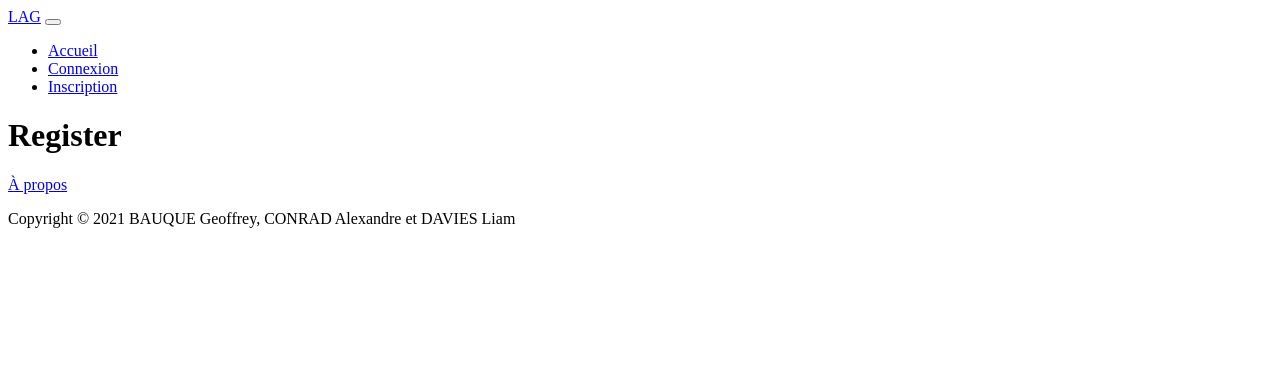
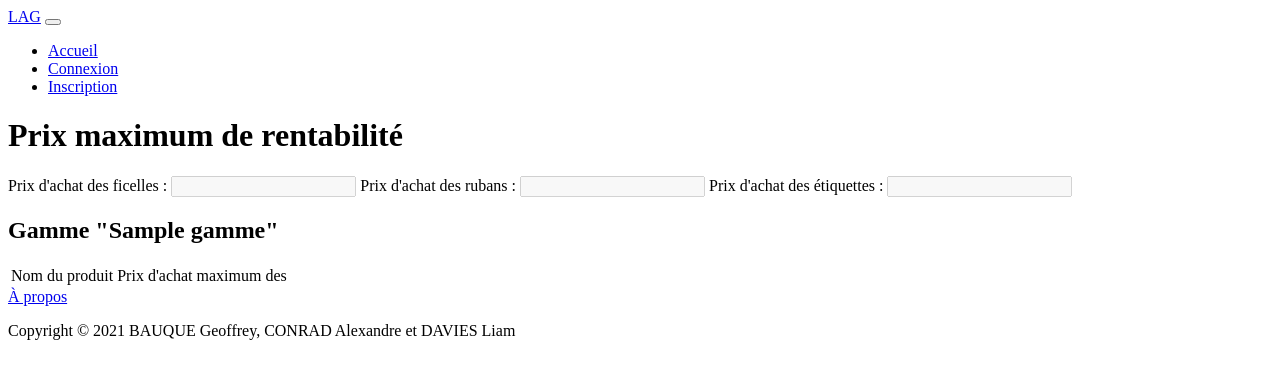
Before and after one commit to Nexey/LAG, a Symfony app: template templates/rentabilite/rentabilite.html.twig in a window 1280 px wide. Shown: the top 379 px of the page. Run offline with Twig, Linux system fonts and the light colour scheme; the template is opened without the code that fills it: most values are stand-ins (such as "Sample title", 1, 10 or a date in 2020); some libraries are stand-ins or nearby versions.

Commit message:
[ADD] Page de la gestion de la rentabilite

```diff
--- a/templates/rentabilite/rentabilite.html.twig
+++ b/templates/rentabilite/rentabilite.html.twig
@@ -4,5 +4,31 @@
 
 {% block body %}
 
-    <h1>Register</h1>
+    <h1>Prix maximum de rentabilité</h1>
+
+    <p>
+        Prix d'achat des ficelles :
+        <input type="number" name="ficelles" disabled value="{{prixFicelles}}">
+        Prix d'achat des rubans :
+        <input type="number" name="rubans" disabled value="{{prixRubans}}">
+        Prix d'achat des étiquettes :
+        <input type="number" name="etiquettes" disabled value="{{prixEtiquettes}}">
+    </p>
+
+    {% for gamme in gammes %}
+        <h2>Gamme "{{gamme.nom}}"</h1>
+        <table>
+            <tr>
+                <td>Nom du produit</td>
+                <td>Prix d'achat maximum des {{nomProduitManquantGamme[gamme.nom]}}</td>
+            </tr>
+            {% for produit in produits[gamme.nom] %}
+            <tr>
+                <td>{{produit.nom}}</td>
+                <td>{{prixFournitures[gamme.nom][produit.nom]}}</td>
+            </tr>
+            {% endfor %}
+        </table>
+    {% endfor %}
+
 {% endblock %}
```
Also changed, not shown: src/Controller/RentabilitePageController.php (+76 -6 lines).
